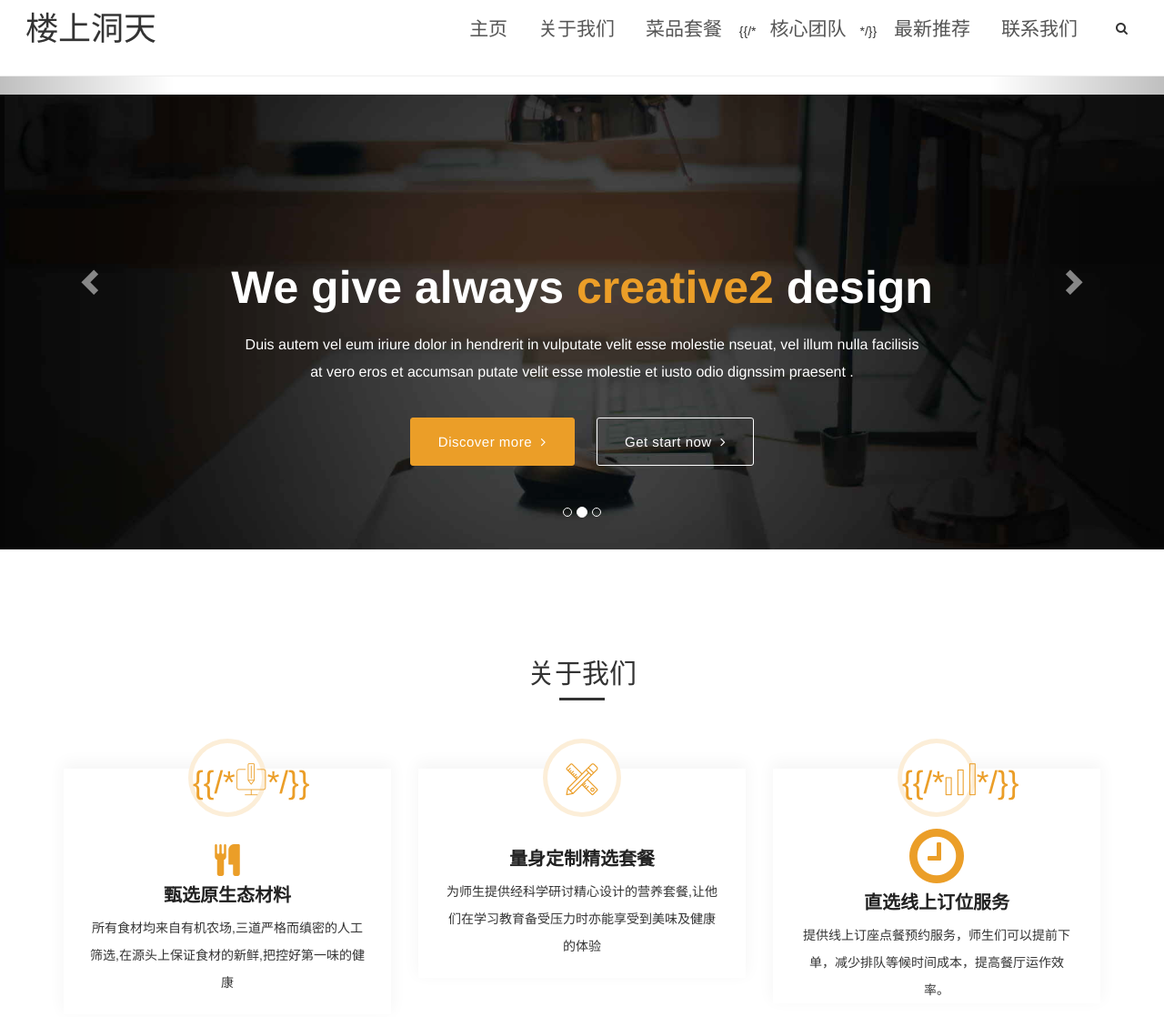
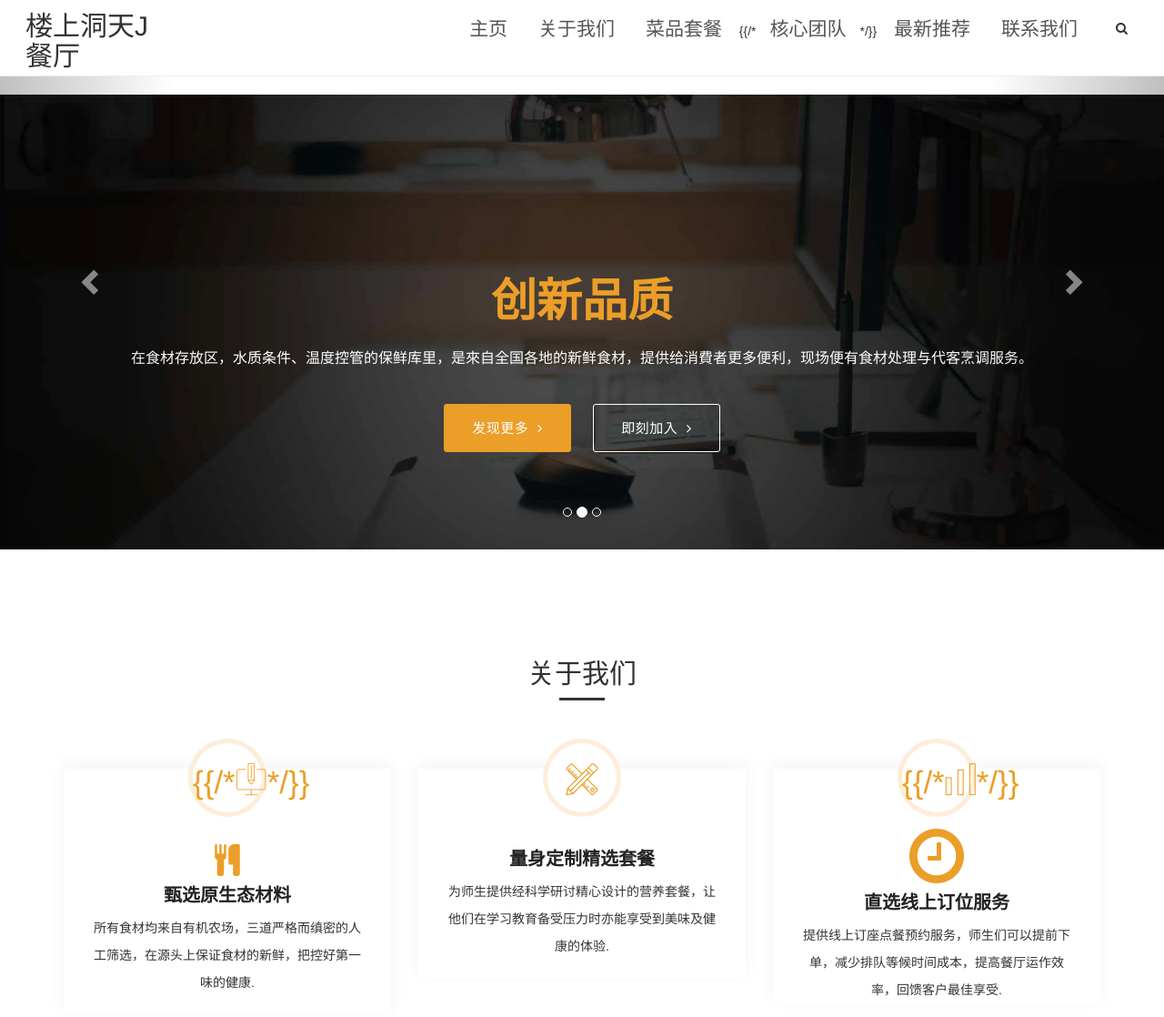
Before and after one commit to imsprojo2Fan/AwesomeService001, a plain HTML site: page views/index.html in a window 1280 px wide. Shown: the part 16-1134 px from the top of the page at 91% size. Drawn offline with nearby package versions, Linux system fonts and the light colour scheme; some packages are replaced by stand-ins of ours; a script that the page names is missing; files whose address does not match are found by name.

Commit message:
首页样式修改3

```diff
--- a/static/css/style.css
+++ b/static/css/style.css
@@ -31,7 +31,7 @@ ul {
   list-style: none; }
 
 img {
-  max-width: 120%; }
+  max-width: 100%; }
 
 a,
 a:focus,
--- a/views/index.html
+++ b/views/index.html
@@ -62,10 +62,13 @@
         a,a:focus,a:hover{
             text-decoration:none
         }
+        .logo a{
+            color: #333333;
+        }
         .logo a h1{
             color: #333333;
         }
-        .logo a:hover h1{
+        .logo a:hover h2{
             color: #eb9e28;
         }
         #support a{
@@ -81,7 +84,7 @@
         #orderWrap a:hover{
             color: #eeac00;
         }
-        .logo a:hover h1{
+        .logo a:hover h2{
             color: #eb9e28;
         }
         .itemTitle{
@@ -172,7 +175,7 @@
                     <div class="row">
                         <div class="col-md-2 col-sm-3">
                             <div class="logo">
-                                <a href="/"><h1 style="">楼上洞天</h1></a>
+                                <a href="/"><h2 style="">楼上洞天J餐厅</h2></a>
                             </div>
                             <!-- /.End Of Logo -->
                         </div>
@@ -235,11 +238,10 @@
                 <div class="item active" >
                     <div class="slideItem overlay" style="background-image:url(../static/images/slides/img-01_.jpg);">
                         <div class="slide-content">
-                            <h1 style="opacity: 1;" class="slideInLeft animated">We give always <span>creative1</span> design</h1>
-                            <p style="opacity: 1;" class="fadeInUp animated">Duis autem vel eum iriure dolor in hendrerit in vulputate velit esse molestie nseuat, vel illum nulla facilisis
-                                <br> at vero eros et accumsan putate velit esse molestie et iusto odio dignssim praesent .</p>
-                            <a href="" class="b-btn simple-hover1 btn-filled fadeInUp animated" style="opacity: 1;">Discover more <i class="fa fa-angle-right" aria-hidden="true"></i></a>
-                            <a href="" class="b-btn upx-btn-hover1 fadeInUp animated" style="opacity: 1;">Get start now <i class="fa fa-angle-right" aria-hidden="true"></i></a>
+                            <h1 style="opacity: 1;" class="slideInLeft animated"><span>质量保证</span></h1>
+                            <p style="opacity: 1;" class="fadeInUp animated">透過批發批发自营、产地直送的模式，達达到品质控管的目的，让价格得以合理透明，进一步回馈消費者。</p>
+                            <a href="" class="b-btn simple-hover1 btn-filled fadeInUp animated" style="opacity: 1;">发现更多<i class="fa fa-angle-right" aria-hidden="true"></i></a>
+                            <a href="" class="b-btn upx-btn-hover1 fadeInUp animated" style="opacity: 1;">即刻加入<i class="fa fa-angle-right" aria-hidden="true"></i></a>
                         </div>
                         <!-- <i class="icofont slide-down-arrow icofont-scroll-long-down"></i> -->
                     </div>
@@ -247,11 +249,10 @@
                 <div class="item">
                     <div class="slideItem overlay" style="background-image:url(../static/images/slides/img-02_.jpg);">
                         <div class="slide-content">
-                            <h1 style="opacity: 1;" class="slideInRight animated">We give always <span>creative2</span> design</h1>
-                            <p style="opacity: 1;" class="fadeInUp animated">Duis autem vel eum iriure dolor in hendrerit in vulputate velit esse molestie nseuat, vel illum nulla facilisis
-                                <br> at vero eros et accumsan putate velit esse molestie et iusto odio dignssim praesent .</p>
-                            <a href="" class="b-btn simple-hover1 btn-filled fadeInUp animated" style="opacity: 1;">Discover more <i class="fa fa-angle-right" aria-hidden="true"></i></a>
-                            <a href="" class="b-btn upx-btn-hover1 fadeInUp animated" style="opacity: 1;">Get start now <i class="fa fa-angle-right" aria-hidden="true"></i></a>
+                            <h1 style="opacity: 1;" class="slideInRight animated"><span>创新品质</span></h1>
+                            <p style="opacity: 1;" class="fadeInUp animated">在食材存放区，水质条件、温度控管的保鲜库里，是來自全国各地的新鲜食材，提供给消費者更多便利，现场便有食材处理与代客烹调服务。</p>
+                            <a href="" class="b-btn simple-hover1 btn-filled fadeInUp animated" style="opacity: 1;">发现更多 <i class="fa fa-angle-right" aria-hidden="true"></i></a>
+                            <a href="" class="b-btn upx-btn-hover1 fadeInUp animated" style="opacity: 1;">即刻加入 <i class="fa fa-angle-right" aria-hidden="true"></i></a>
                         </div>
                         <!-- <i class="icofont slide-down-arrow icofont-scroll-long-down"></i> -->
                     </div>
@@ -259,11 +260,10 @@
                 <div class="item">
                     <div class="slideItem overlay" style="background-image:url(../static/images/slides/img-03_.jpg);">
                         <div class="slide-content">
-                            <h1 style="opacity: 1;" class="slideInBottom animated">We give always <span>creative3</span> design</h1>
-                            <p style="opacity: 1;" class="fadeInUp animated">Duis autem vel eum iriure dolor in hendrerit in vulputate velit esse molestie nseuat, vel illum nulla facilisis
-                                <br> at vero eros et accumsan putate velit esse molestie et iusto odio dignssim praesent .</p>
-                            <a href="" class="b-btn simple-hover1 btn-filled fadeInUp animated" style="opacity: 1;">Discover more <i class="fa fa-angle-right" aria-hidden="true"></i></a>
-                            <a href="" class="b-btn upx-btn-hover1 fadeInUp animated" style="opacity: 1;">Get start now <i class="fa fa-angle-right" aria-hidden="true"></i></a>
+                            <h1 style="opacity: 1;" class="slideInBottom animated"><span>乐享生活</span></h1>
+                            <p style="opacity: 1;" class="fadeInUp animated">快乐是这里的重头戏。豪迈澎湃的大份量食材，火侯微调、亲自烹煮的趣味，众乐乐欢愉加乘，大呼过瘾。</p>
+                            <a href="" class="b-btn simple-hover1 btn-filled fadeInUp animated" style="opacity: 1;">发现更多<i class="fa fa-angle-right" aria-hidden="true"></i></a>
+                            <a href="" class="b-btn upx-btn-hover1 fadeInUp animated" style="opacity: 1;">即刻加入<i class="fa fa-angle-right" aria-hidden="true"></i></a>
                         </div>
                         <!-- <i class="icofont slide-down-arrow icofont-scroll-long-down"></i> -->
                     </div>
@@ -304,7 +304,7 @@
                                 <i style="margin-top: -2px;" class="fa fa-cutlery" aria-hidden="true"></i>
                         </div>
                         <h4>甄选原生态材料</h4>
-                        <p>所有食材均来自有机农场,三道严格而缜密的人工筛选,在源头上保证食材的新鲜,把控好第一味的健康</p>
+                        <p>所有食材均来自有机农场，三道严格而缜密的人工筛选，在源头上保证食材的新鲜，把控好第一味的健康.</p>
                     </div>
                 </div>
                 <!-- /.End Of Single Service Item -->
@@ -315,7 +315,7 @@
                             <i class="btheme-drawing"></i>
                         </div>
                         <h4>量身定制精选套餐</h4>
-                        <p>为师生提供经科学研讨精心设计的营养套餐,让他们在学习教育备受压力时亦能享受到美味及健康的体验</p>
+                        <p>为师生提供经科学研讨精心设计的营养套餐，让他们在学习教育备受压力时亦能享受到美味及健康的体验.</p>
                     </div>
                 </div>
                 <!-- /.End Of Single Service Item -->
@@ -327,7 +327,7 @@
                             <i style="margin-top: 3px;" class="fa fa-clock-o fa-2x" aria-hidden="true"></i>
                         </div>
                         <h4>直选线上订位服务</h4>
-                        <p>提供线上订座点餐预约服务，师生们可以提前下单，减少排队等候时间成本，提高餐厅运作效率。</p>
+                        <p>提供线上订座点餐预约服务，师生们可以提前下单，减少排队等候时间成本，提高餐厅运作效率，回馈客户最佳享受.</p>
                     </div>
                 </div>
                 <!-- /.End Of Single Service Item -->
```
